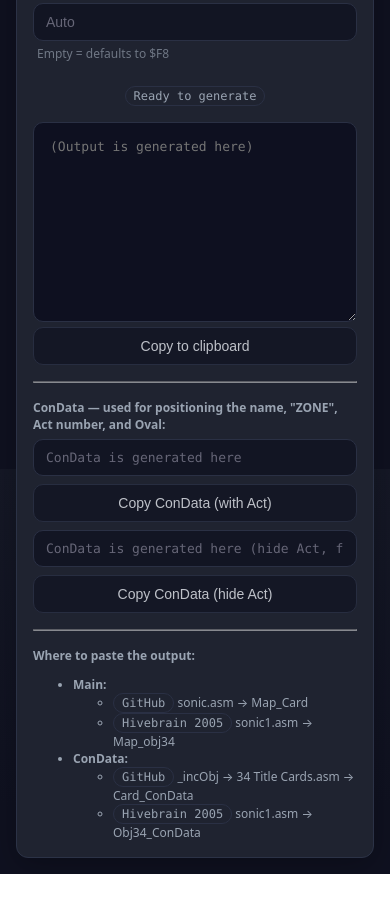
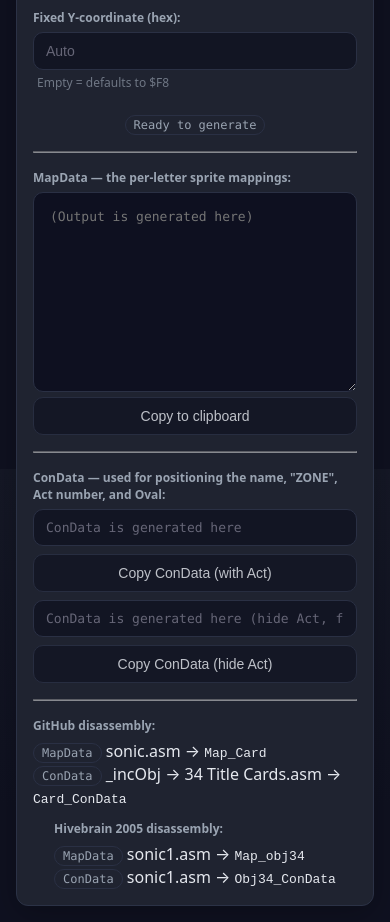
Before and after one commit to Selbi182/SonicTextCodeGenerator-MkII, a plain HTML site: page src/sonic_text_code_generator_mkii.html in a window 390 px wide. Shown: the part 375-1297 px from the top of the page. Before the commit the page ends 1249 px from the top, so only its background shows below. Drawn offline with Linux system fonts and the light colour scheme.

Commit message:
Code cleanup and styling adjustments

```diff
--- a/src/sonic_text_code_generator_mkii.html
+++ b/src/sonic_text_code_generator_mkii.html
@@ -67,12 +67,6 @@
       align-items: center;
       gap: 12px;
       justify-content: center;
-    }
-
-    p.sprite_format_sub {
-      margin: 0 0 16px;
-      color: var(--muted);
-      font-size: 14px;
     }
 
     .panel {
@@ -195,10 +189,12 @@
       max-width: 100%;
       resize: vertical;
       color: var(--text);
+      tab-size: 8;
     }
 
     #condata-wrap .grid {
       gap: 8px 0;
+      tab-size: 1;
     }
 
     #condata-wrap input[type="text"] {
@@ -206,6 +202,20 @@
       font-family: var(--mono);
       color: var(--text);
       font-size: 13px;
+    }
+
+    #location-guide {
+      align-items: center;
+      justify-content: space-around;
+      width: 100%;
+    }
+
+    #location-guide dd {
+      margin: 0
+    }
+
+    #location-guide dl {
+      margin: 0;
     }
 
     .badge {
@@ -222,13 +232,24 @@
       font-size: 12px;
       color: var(--muted);
     }
+
+
+    @media only screen and (max-aspect-ratio: 3/2) {
+      h1 {
+        flex-direction: column;
+      }
+
+      h1 .small {
+        width: auto !important;
+      }
+    }
   </style>
 </head>
 <body>
   <div class="wrap">
     <header>
       <h1><span class="titlecard">Sonic Text Code Generator</span> <span class="small" style="width:0">Mk.&nbsp;II</span></h1>
-      <p class="small">A quick and simple way to generate zone title card mappings for Sonic 1 — created by Selbi</p>
+      <p class="small">A quick and simple way to generate zone title card mappings for Sonic 1 &mdash; created by Selbi</p>
     </header>
 
     <div class="panel">
@@ -257,7 +278,10 @@
         </div>
       </div>
 
+      <hr>
+
       <div class="out">
+        <label for="text-out">MapData &mdash; the per-letter sprite mappings:</label>
         <textarea readonly id="text-out" placeholder="(Output is generated here)" autocomplete="off"></textarea>
         <div>
           <input id="clipboard" type="button" value="Copy to clipboard">
@@ -281,22 +305,25 @@
 
       <hr>
 
-      <div class="row">
-        <span class="small"><strong>Where to paste the output:</strong><br>
-          <ul style="margin-bottom:0;">
-            <li><strong>Main:</strong></li>
-            <ul>
-              <li><span class="badge">GitHub</span> sonic.asm &rarr; Map_Card</li>
-              <li><span class="badge">Hivebrain 2005</span> sonic1.asm &rarr; Map_obj34</li>
-            </ul>
-
-            <li><strong>ConData:</strong></li>
-            <ul>
-              <li><span class="badge">GitHub</span> _incObj &rarr; 34 Title Cards.asm &rarr; Card_ConData</li>
-              <li><span class="badge">Hivebrain 2005</span> sonic1.asm &rarr; Obj34_ConData</li>
-            </ul>
-          </ul>
-        </span>
+      <div class="row" id="location-guide">
+        <dl>
+          <label>GitHub disassembly:</label>
+          <dd>
+            <span class="badge">MapData</span> sonic.asm &rarr; <code>Map_Card</code>
+          </dd>
+          <dd>
+            <span class="badge">ConData</span> _incObj &rarr; 34 Title Cards.asm &rarr; <code>Card_ConData</code>
+          </dd>
+        </dl>
+        <dl>
+          <label>Hivebrain 2005 disassembly:</label>
+          <dd>
+            <span class="badge">MapData</span> sonic1.asm &rarr; <code>Map_obj34</code>
+          </dd>
+          <dd>
+            <span class="badge">ConData</span> sonic1.asm &rarr; <code>Obj34_ConData</code>
+          </dd>
+        </dl>
       </div>
     </div>
   </div>
@@ -304,16 +331,17 @@
   <script>
     const $ = sel => document.querySelector(sel);
 
+    const SPACE_WIDTH = 16;
     const DEFAULTS = {
       width: 16,
       sprite_format: 5,
       sprite_format_sub: 0
     };
 
-    const def = (tile_offset, width = DEFAULTS.width, sprite_format = DEFAULTS.sprite_format, sprite_format_sub = DEFAULTS.sprite_format_sub) =>
-      ({ tile_offset, width, sprite_format, sprite_format_sub });
+    const def = (tile_offset, width = DEFAULTS.width, sprite_format = DEFAULTS.sprite_format, sprite_format_sub = DEFAULTS.sprite_format_sub, y_delta = 0) =>
+      ({ tile_offset, width, sprite_format, sprite_format_sub, y_delta});
 
-    // Letter defs (tile_offset, width, sprite_format, sprite_format_sub)
+    // Letter defs (tile_offset, width, sprite_format, sprite_format_sub, y_delta)
     const LETTERS = {
       A: def(0x00),
       B: def(0x04),
@@ -324,21 +352,21 @@
       G: def(0x18),
       H: def(0x1C),
       I: def(0x20, 8, 1), // I is half-width
-      // J is unsupported
+      // (J is unsupported)
       K: def(0x22),
       L: def(0x26),
       M: def(0x2A, 17), // M is one pixel wider
       N: def(0x2E),
       O: def(0x32),
       P: def(0x36),
-      // Q is unsupported
+      // (Q is unsupported)
       R: def(0x3A),
       S: def(0x3E),
       T: def(0x42),
       U: def(0x46),
-      // V is unsupported
-      // W is unsupported
-      // X is unsupported
+      // (V is unsupported)
+      //W: def(0x2A, 18, 5, 0x18, 1), // W is unsupported, though a dirty workaround is rotating an M by 180 degrees like so
+      // (X is unsupported)
       Y: def(0x4A),
       Z: def(0x4E)
     };
@@ -385,7 +413,9 @@
         lines.push(piece.mapDcb);
         if (!piece.invalid) {
           title += ch;
-          if (piece.mapDcb) spriteCount++;
+          if (piece.mapDcb) {
+            spriteCount++;
+          }
         }
 
         if (xPos < 0x80 && ((xPos + piece.width) & 0xFF) >= 0x80) {
@@ -401,7 +431,7 @@
       // Compile and output mappings
       let output = "";
       if (lines.length) {
-        lines.unshift(`\tdc.b\t${spriteCount}\t; ${title.toUpperCase()}`);
+        lines.unshift(`\tdc.b ${spriteCount}\t; ${title.toUpperCase()}`);
         lines.push(`\t\teven`);
         output = lines.join("\n");
       }
@@ -423,36 +453,35 @@
       }
 
       // Update status
+      const setStatus = (message, summaryText = "", isError = false) => {
+        status.textContent = message;
+        status.classList.toggle("error", isError);
+        summary.textContent = summaryText;
+      };
       if (!text) {
-        status.textContent = "Ready to generate";
-        status.classList.remove("error");
-        summary.textContent = "";
+        setStatus('Ready to generate');
       } else if (overflow) {
-        status.textContent = "Generated with errors";
-        status.classList.add("error");
-        summary.textContent = "Text overflow, pick a shorter name!";
+        setStatus('Generated with errors', 'Text overflow, pick a shorter name!', true);
       } else if (invalidCount > 0) {
-        status.textContent = "Generated with warnings";
-        status.classList.add("error");
-        summary.textContent = `(${invalidCount} unsupported char${plural(invalidCount)})`;
+        setStatus('Generated with warnings', `(${invalidCount} unsupported char${plural(invalidCount)})`, true);
       } else {
-        status.textContent = "Generated";
-        status.classList.remove("error");
-        summary.textContent = `(${lines.length - 2} sprite mapping${plural(lines.length - 2)})`;
+        setStatus('Generated', `(${spriteCount} sprite mapping${plural(spriteCount)})`);
       }
     }
 
     function createLetterPiece(char, yPos, xPos) {
-      if (char === " ") return {
-        mapDcb: "",
-        width: 0x10,
-        invalid: false
-      };
+      if (char === " ") {
+        return {
+          mapDcb: "",
+          width: SPACE_WIDTH,
+          invalid: false
+        };
+      }
 
       const l = getLetter(char);
       if (l) {
         return {
-          mapDcb: `\t\tdc.b\t$${hex(yPos)}, ${l.mapping}, $${hex(xPos)}\t\t; ${l.letter.toUpperCase()}`,
+          mapDcb: `\t\tdc.b $${hex(yPos - l.y_delta)}, $${hex(l.sprite_format)}, $${hex(l.sprite_format_sub)}, $${hex(l.tile_offset)}, $${hex(xPos)}\t; ${l.letter.toUpperCase()}`,
           width: l.width,
           invalid: false
         };
@@ -477,10 +506,14 @@
       const sprite_format_sub = l.sprite_format_sub ?? DEFAULTS.sprite_format_sub;
       const w = l.width ?? DEFAULTS.width;
       const tile_offset = l.tile_offset;
+      const y_delta = l.y_delta;
       return {
         letter: ch,
         width: w,
-        mapping: `${sprite_format}, ${sprite_format_sub}, $${hex(tile_offset)}`
+        sprite_format: sprite_format,
+        sprite_format_sub: sprite_format_sub,
+        tile_offset: tile_offset,
+        y_delta: y_delta
       };
     }
 
@@ -488,7 +521,7 @@
       let w = 0;
       for (const ch of text) {
         if (ch === " ") {
-          w += 0x10;
+          w += SPACE_WIDTH;
         } else {
           const l = getLetter(ch);
           w += l ? l.width : DEFAULTS.width;
@@ -523,7 +556,7 @@
       const ACT_target  = noAct ? 0x03EC : OVAL_target;
       const ACT_start   = noAct ? 0x03EC : (ACT_target + 0x02C0) & 0xFFFF;
 
-      return `dc.w\t$${hex16(NAME_start)},$${hex16(NAME_target)}, `
+      return `\t\tdc.w $${hex16(NAME_start)},$${hex16(NAME_target)}, `
       + `$${hex16(ZONE_start)},$${hex16(ZONE_target)}, `
       + `$${hex16(ACT_start)},$${hex16(ACT_target)}, `
       + `$${hex16(OVAL_start)},$${hex16(OVAL_target)}`
```
